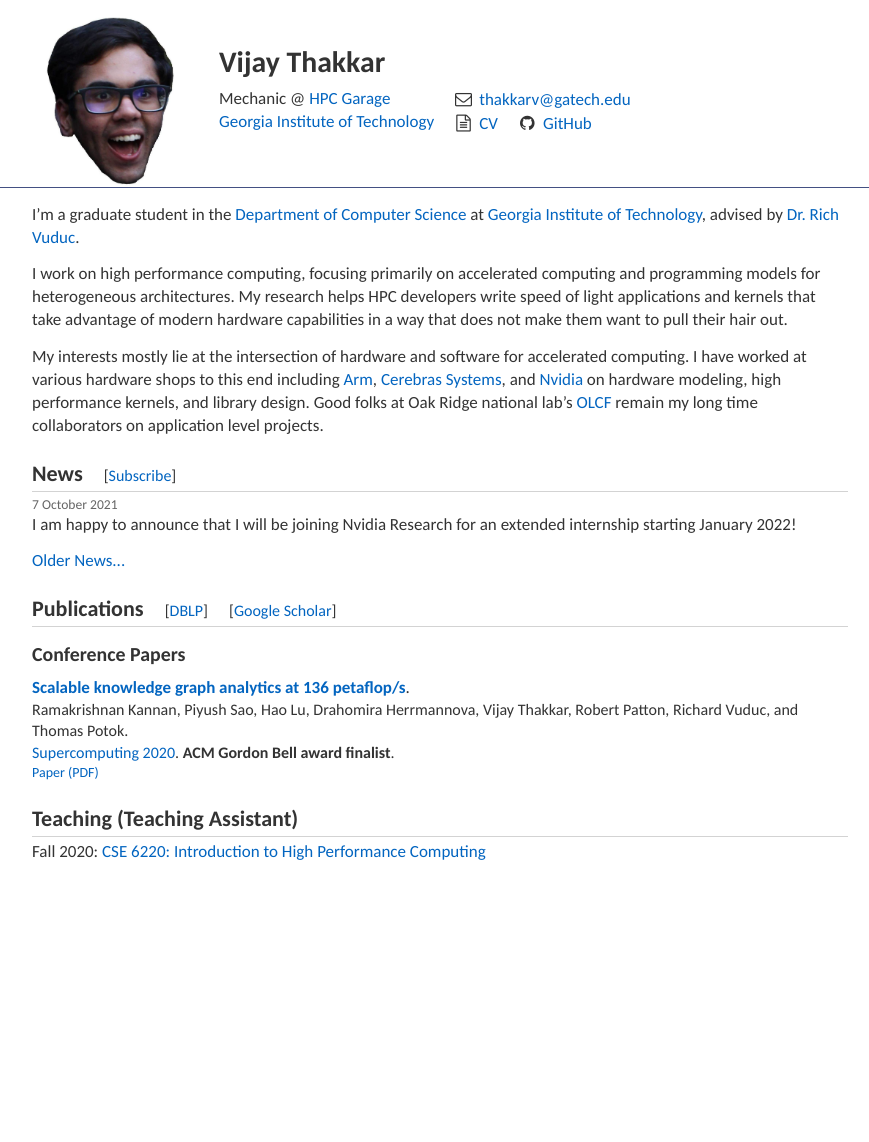
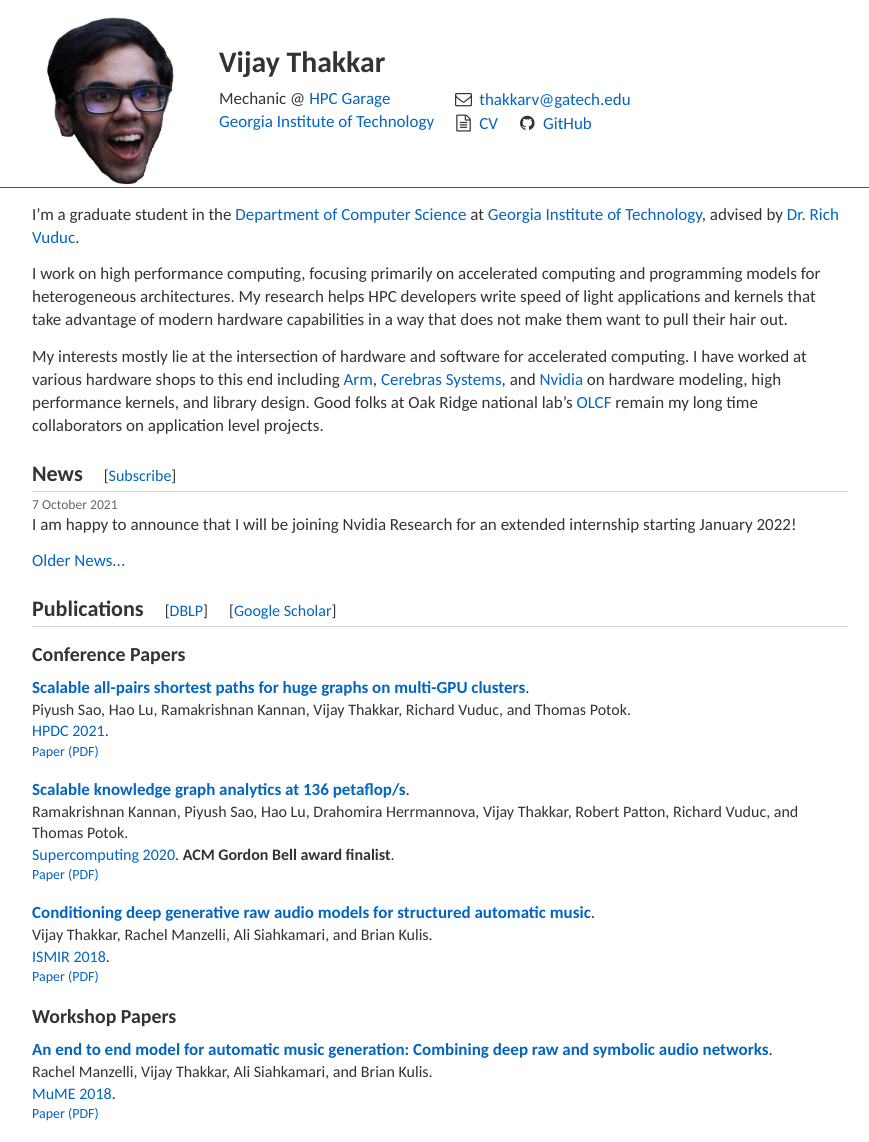
Before and after one commit to thakkarV/thakkarV, a Jekyll site: the page built from index.md, in a window 1280 px wide. Shown: the whole page, without its empty margins (200-1069 px from the left). Built offline with Jekyll 4.4.1, drawn with Linux system fonts in a browser that asks for light colours; before the commit the page ends 900 px from its top, so only the background shows below that.

Commit message:
add all papers and workshops

```diff
--- a/_data/papers.yml
+++ b/_data/papers.yml
@@ -1,3 +1,13 @@
+- title: "Scalable all-pairs shortest paths for huge graphs on multi-GPU clusters"
+  authors: "Piyush Sao, Hao Lu, Ramakrishnan Kannan, Vijay Thakkar, Richard Vuduc, and Thomas Potok"
+  type: conference
+  venue: "HPDC 2021"
+  venue_url: "http://www.hpdc.org/2021/"
+  url: "papers/hpdc21-apsp.pdf"
+  links:
+    - text: "Paper (PDF)"
+      url: "papers/hpdc21-apsp.pdf"
+
 - title: "Scalable knowledge graph analytics at 136 petaflop/s"
   authors: "Ramakrishnan Kannan, Piyush Sao, Hao Lu, Drahomira Herrmannova, Vijay Thakkar, Robert Patton, Richard Vuduc, and Thomas Potok"
   type: conference
@@ -8,3 +18,23 @@
   links:
     - text: "Paper (PDF)"
       url: "papers/sc20-apsp.pdf"
+
+- title: "Conditioning deep generative raw audio models for structured automatic music"
+  authors: "Vijay Thakkar, Rachel Manzelli, Ali Siahkamari, and Brian Kulis"
+  type: conference
+  venue: "ISMIR 2018"
+  venue_url: "http://ismir2018.ircam.fr/"
+  url: "papers/ismir18-music.pdf"
+  links:
+    - text: "Paper (PDF)"
+      url: "papers/ismir18-music.pdf"
+
+- title: "An end to end model for automatic music generation: Combining deep raw and symbolic audio networks"
+  authors: "Rachel Manzelli, Vijay Thakkar, Ali Siahkamari, and Brian Kulis"
+  type: workshop
+  venue: "MuME 2018"
+  venue_url: "http://musicalmetacreation.org/"
+  url: "papers/mume18-music.pdf"
+  links:
+    - text: "Paper (PDF)"
+      url: "papers/mume18-music.pdf"
```
Also changed, not shown: _layouts/home.html (+5 -2 lines), 3 other files.
